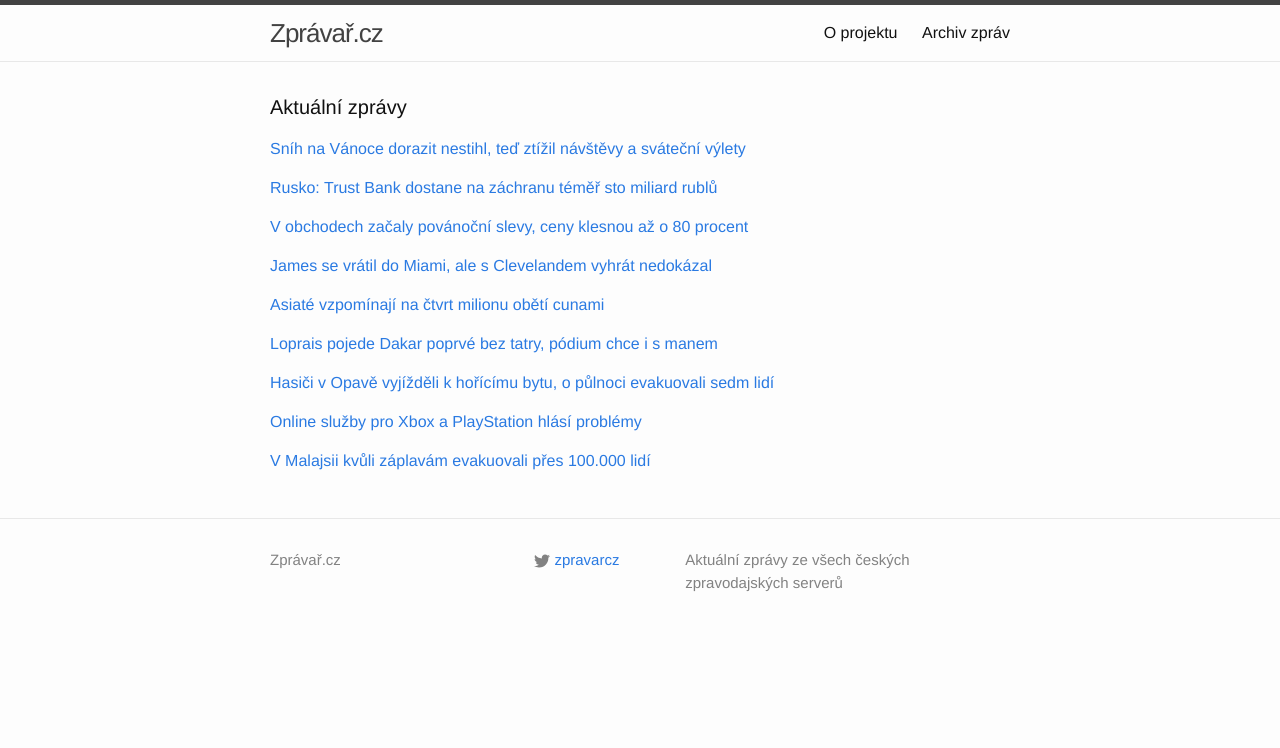
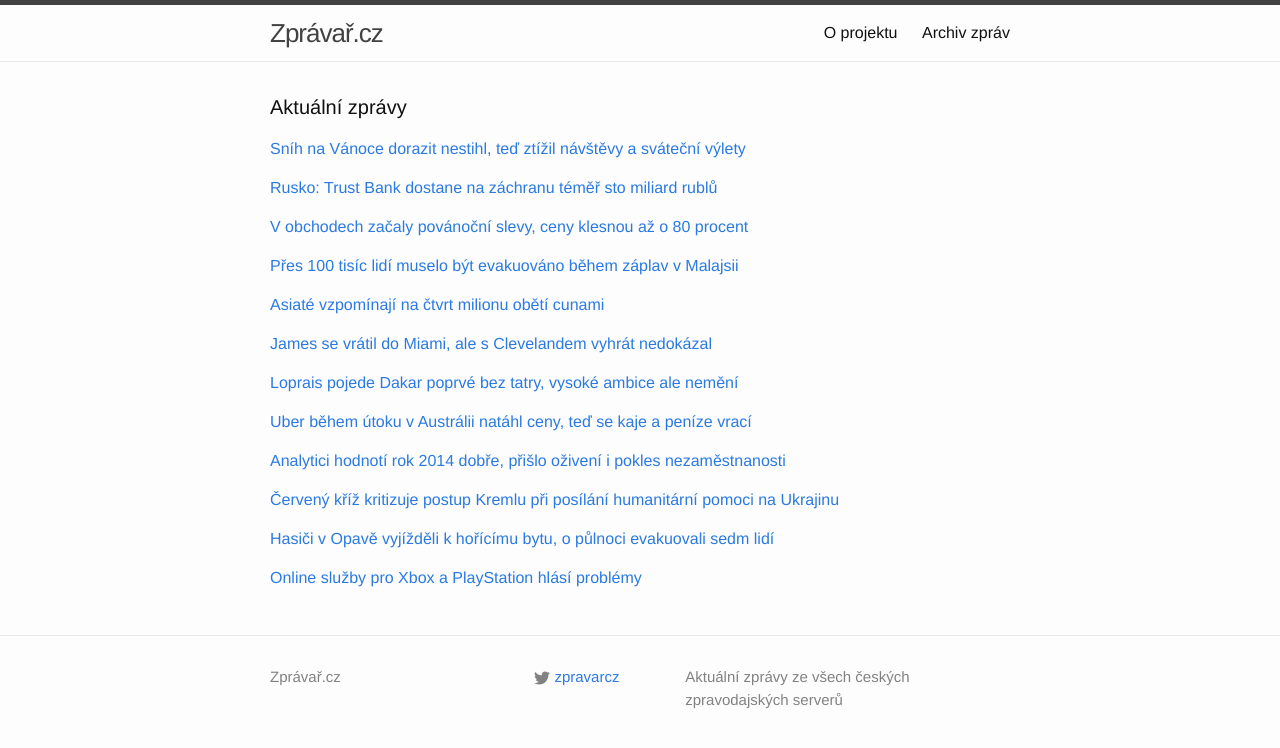
Before and after one commit to adliska/zpravar, a Jekyll site: the page built from index.html, in a window 1280 px wide. Shown: the top 748 px of the page. Built offline with Jekyll 4.4.1, drawn with Linux system fonts in a browser that asks for light colours.

Commit message:
zpravar news update

```diff
--- a/index.html
+++ b/index.html
@@ -38,13 +38,14 @@ layout: default
 <li><a href=http://zpravy.e15.cz/byznys/obchod-a-sluzby/obchody-po-vanocich-otviraji-na-zakazniky-cekaji-vyrazne-slevy-1148694>Obchody po Vánocích otvírají, na zákazníky čekají výrazné slevy - zpravy.e15.cz</a></li>
 <li><a href=http://www.denik.cz/ekonomika/obchody-se-po-vanocich-otviraji-zacina-hlavni-vlna-vyprodeju-20141226.html>Obchody se po Vánocích otvírají, začíná hlavní vlna výprodejů - www.denik.cz</a></li>
 </ul>
-</div><p><a href="javascript:;" onclick="toggle_visibility('zpravy3')">James se vrátil do Miami, ale s Clevelandem vyhrát nedokázal</a></p>
+</div><p><a href="javascript:;" onclick="toggle_visibility('zpravy3')">Přes 100 tisíc lidí muselo být evakuováno během záplav v Malajsii </a></p>
 <div id="zpravy3" style="display:none">
 <ul>
-<li><a href=http://sport.aktualne.cz/james-se-vratil-do-miami-ale-s-clevelandem-vyhrat-nedokazal/r~930a91b48ce511e49bec0025900fea04/>James se vrátil do Miami, ale s Clevelandem vyhrát nedokázal - sport.aktualne.cz</a></li>
-<li><a href=http://sport.idnes.cz/basketbalova-nba-0kd-/basket.aspx?c=A141226_094633_sport-basket_ald>Návrat krále nebyl vítězný. James s Clevelandem v Miami prohrál - sport.idnes.cz</a></li>
-<li><a href=http://www.sportovninoviny.cz/zpravy/james-se-vratil-do-miami-ale-s-clevelandem-vyhrat-nedokazal/1162461>James se vrátil do Miami, ale s Clevelandem vyhrát nedokázal - www.sportovninoviny.cz</a></li>
-<li><a href=http://www.denik.cz/ostatni_sport/pikantni-bitva-james-se-vratil-do-miami-cleveland-ale-k-vyhre-nedovedl-20141226.html>Pikantní bitva. James se vrátil do Miami, Cleveland k výhře nedovedl - www.denik.cz</a></li>
+<li><a href=http://www.lidovky.cz/pres-100-tisic-lidi-muselo-byt-evakuovano-behem-zaplav-v-malajsii-ps5-/zpravy-svet.aspx?c=A141226_111025_ln_zahranici_Ele>Přes 100 tisíc lidí muselo být evakuováno během záplav v Malajsii  - www.lidovky.cz</a></li>
+<li><a href=http://zpravy.idnes.cz/kvuli-povodnim-v-malajsii-se-evakuovalo-sto-tisic-lidi-p1h-/zahranicni.aspx?c=A141226_111721_zahranicni_ert>Malajsie evakuovala sto tisíc lidí kvůli záplavám, premiér byl na golfu - zpravy.idnes.cz</a></li>
+<li><a href=http://www.ceskenoviny.cz/zpravy/zpravy/v-malajsii-kvuli-zaplavam-evakuovali-pres-100-000-lidi/1162479>V Malajsii kvůli záplavám evakuovali přes 100.000 lidí - www.ceskenoviny.cz</a></li>
+<li><a href=http://www.ceskatelevize.cz/ct24/svet/296440-povodne-v-malajsii-vyhnaly-z-domovu-pres-100-tisic-lidi/>Povodně v Malajsii vyhnaly z domovů přes 100 tisíc lidí - www.ceskatelevize.cz</a></li>
+<li><a href=http://zpravy.aktualne.cz/zahranici/v-malajsii-kvuli-zaplavam-evakuovali-pres-sti-tisic-lidi/r~a9c7eef88cc511e498be002590604f2e/>V Malajsii kvůli záplavám evakuovali přes sto tisíc lidí - zpravy.aktualne.cz</a></li>
 </ul>
 </div><p><a href="javascript:;" onclick="toggle_visibility('zpravy4')">Asiaté vzpomínají na čtvrt milionu obětí cunami</a></p>
 <div id="zpravy4" style="display:none">
@@ -54,32 +55,56 @@ layout: default
 <li><a href=http://www.lidovky.cz/lide-v-asii-si-pripominaji-deset-let-od-tsunami-fq8-/zpravy-svet.aspx?c=A141226_082127_ln_zahranici_Ele>Lidé v Asii si připomínají deset let od tsunami  - www.lidovky.cz</a></li>
 <li><a href=http://www.novinky.cz/zahranicni/svet/357241-pred-deseti-lety-uderila-niciva-vlna-tsunami-zabila-ctvrt-milionu-lidi.html>Před deseti lety udeřila ničivá vlna tsunami, zabila čtvrt miliónu lidí - www.novinky.cz</a></li>
 </ul>
-</div><p><a href="javascript:;" onclick="toggle_visibility('zpravy5')">Loprais pojede Dakar poprvé bez tatry, pódium chce i s manem</a></p>
+</div><p><a href="javascript:;" onclick="toggle_visibility('zpravy5')">James se vrátil do Miami, ale s Clevelandem vyhrát nedokázal</a></p>
 <div id="zpravy5" style="display:none">
 <ul>
+<li><a href=http://sport.aktualne.cz/james-se-vratil-do-miami-ale-s-clevelandem-vyhrat-nedokazal/r~930a91b48ce511e49bec0025900fea04/>James se vrátil do Miami, ale s Clevelandem vyhrát nedokázal - sport.aktualne.cz</a></li>
+<li><a href=http://sport.idnes.cz/basketbalova-nba-0kd-/basket.aspx?c=A141226_094633_sport-basket_ald>Návrat krále nebyl vítězný. James s Clevelandem v Miami prohrál - sport.idnes.cz</a></li>
+<li><a href=http://www.sportovninoviny.cz/zpravy/james-se-vratil-do-miami-ale-s-clevelandem-vyhrat-nedokazal/1162461>James se vrátil do Miami, ale s Clevelandem vyhrát nedokázal - www.sportovninoviny.cz</a></li>
+<li><a href=http://www.denik.cz/ostatni_sport/pikantni-bitva-james-se-vratil-do-miami-cleveland-ale-k-vyhre-nedovedl-20141226.html>Pikantní bitva. James se vrátil do Miami, Cleveland k výhře nedovedl - www.denik.cz</a></li>
+</ul>
+</div><p><a href="javascript:;" onclick="toggle_visibility('zpravy6')">Loprais pojede Dakar poprvé bez tatry, vysoké ambice ale nemění</a></p>
+<div id="zpravy6" style="display:none">
+<ul>
+<li><a href=http://www.sportovninoviny.cz/zpravy/loprais-pojede-dakar-poprve-bez-tatry-vysoke-ambice-ale-nemeni/1162485>Loprais pojede Dakar poprvé bez tatry, vysoké ambice ale nemění - www.sportovninoviny.cz</a></li>
 <li><a href=http://sport.aktualne.cz/loprais-pojede-dakar-poprve-bez-tatry-podium-chce-i-s-manem/r~2b8a65b88ceb11e49f60002590604f2e/>Loprais pojede Dakar poprvé bez tatry, pódium chce i s manem - sport.aktualne.cz</a></li>
 <li><a href=http://sport.idnes.cz/ales-loprais-rallye-dakar-0yi-/motorsport.aspx?c=A141226_114130_motorsport_ald>Loprais pojede Dakar poprvé bez tatry, vysoké ambice ale nemění - sport.idnes.cz</a></li>
 <li><a href=http://www.denik.cz/motorismus/loprais-miri-na-dakar-poprve-bez-tatry-vysoke-ambice-se-nemeni-20141226.html>Loprais míří na Dakar bez tatry. Vysoké ambice zůstávají: Pole mi nesmí ujet - www.denik.cz</a></li>
 </ul>
-</div><p><a href="javascript:;" onclick="toggle_visibility('zpravy6')">Hasiči v Opavě vyjížděli k hořícímu bytu, o půlnoci evakuovali sedm lidí</a></p>
-<div id="zpravy6" style="display:none">
+</div><p><a href="javascript:;" onclick="toggle_visibility('zpravy7')">Uber během útoku v Austrálii natáhl ceny, teď se kaje a peníze vrací</a></p>
+<div id="zpravy7" style="display:none">
+<ul>
+<li><a href=http://ekonomika.idnes.cz/taxisluzba-uber-vraci-penize-utoky-v-australii-f5j-/eko-zahranicni.aspx?c=A141226_121756_eko-zahranicni_hro>Uber během útoku v Austrálii natáhl ceny, teď se kaje a peníze vrací - ekonomika.idnes.cz</a></li>
+<li><a href=http://byznys.ihned.cz/c1-63301250-sydney-teroristicky-utok-taxi-uber-vyssi-ceny>Uber zneužil útoku teroristy v Sydney a účtoval si vyšší ceny, čelí kritice - byznys.ihned.cz</a></li>
+<li><a href=http://zpravy.aktualne.cz/ekonomika/sluzba-uber-vydelala-na-utoku-v-sydney-ted-penize-vrati/r~5f3cab648cf011e490f70025900fea04/>Služba Uber vydělala na útoku v Sydney. Teď peníze vrátí - zpravy.aktualne.cz</a></li>
+<li><a href=http://www.denik.cz/ekonomika/sluzba-uber-tezila-z-utoku-na-kavarnu-v-sydney-ted-celi-kritice-20141226.html>Služba Uber těžila z útoku na kavárnu v Sydney, teď čelí kritice - www.denik.cz</a></li>
+</ul>
+</div><p><a href="javascript:;" onclick="toggle_visibility('zpravy8')">Analytici hodnotí rok 2014 dobře, přišlo oživení i pokles nezaměstnanosti</a></p>
+<div id="zpravy8" style="display:none">
+<ul>
+<li><a href=http://byznys.ihned.cz/c1-63301240-analytici-nezamestnanost-v-cesku-klesa-investice-hdp-ekonomika-oziveni>Analytici hodnotí rok 2014 dobře, přišlo oživení i pokles nezaměstnanosti - byznys.ihned.cz</a></li>
+<li><a href=http://www.financninoviny.cz/zpravodajstvi/zpravy/pro-letosni-rok-je-v-ekonomice-charakteristicke-hlavne-oziveni/1162464>Pro letošní rok je v ekonomice charakteristické hlavně oživení - www.financninoviny.cz</a></li>
+<li><a href=http://zpravy.e15.cz/domaci/ekonomika/2014-rok-ekonomickeho-oziveni-podle-analytiku-se-probudili-spotrebitele-1148705>2014: rok ekonomického oživení. Podle analytiků se probudili spotřebitelé - zpravy.e15.cz</a></li>
+</ul>
+</div><p><a href="javascript:;" onclick="toggle_visibility('zpravy9')">Červený kříž kritizuje postup Kremlu při posílání humanitární pomoci na Ukrajinu</a></p>
+<div id="zpravy9" style="display:none">
+<ul>
+<li><a href=http://www.rozhlas.cz/_zprava/cerveny-kriz-kritizuje-postup-kremlu-pri-posilani-humanitarni-pomoci-na-ukrajinu--1436763>Červený kříž kritizuje postup Kremlu při posílání humanitární pomoci na Ukrajinu - www.rozhlas.cz</a></li>
+<li><a href=http://www.tyden.cz/rubriky/zahranici/rusko-a-okoli/na-ukrajinu-putoval-dalsi-humanitarni-konvoj-invaze_328341.html>Na Ukrajinu putoval další humanitární konvoj. Invaze? - www.tyden.cz</a></li>
+<li><a href=http://www.novinky.cz/zahranicni/evropa/357239-sef-cerveneho-krize-v-moskve-humanitarni-konvoje-spis-invaze.html>Šéf Červeného kříže v Moskvě: Humanitární konvoje? Spíš invaze - www.novinky.cz</a></li>
+</ul>
+</div><p><a href="javascript:;" onclick="toggle_visibility('zpravy10')">Hasiči v Opavě vyjížděli k hořícímu bytu, o půlnoci evakuovali sedm lidí</a></p>
+<div id="zpravy10" style="display:none">
 <ul>
 <li><a href=http://ostrava.idnes.cz/pozar-obyvaciho-pokoje-v-opave-dzb-/ostrava-zpravy.aspx?c=A141226_114221_ostrava-zpravy_kol>Hasiči v Opavě vyjížděli k hořícímu bytu, o půlnoci evakuovali sedm lidí - ostrava.idnes.cz</a></li>
 <li><a href=http://zpravy.aktualne.cz/regiony/pri-pozaru-v-opave-se-zranili-ctyri-lide-nadychali-se-koure/r~9bea7f128ce311e4b98c002590604f2e/>Při požáru v Opavě se zranili čtyři lidé, nadýchali se kouře - zpravy.aktualne.cz</a></li>
 <li><a href=http://www.novinky.cz/krimi/357247-pri-pozaru-v-opavskem-byte-se-zranili-ctyri-lide.html>Při požáru v opavském bytě se zranili čtyři lidé - www.novinky.cz</a></li>
 </ul>
-</div><p><a href="javascript:;" onclick="toggle_visibility('zpravy7')">Online služby pro Xbox a PlayStation hlásí problémy</a></p>
-<div id="zpravy7" style="display:none">
+</div><p><a href="javascript:;" onclick="toggle_visibility('zpravy11')">Online služby pro Xbox a PlayStation hlásí problémy</a></p>
+<div id="zpravy11" style="display:none">
 <ul>
 <li><a href=http://zpravy.aktualne.cz/ekonomika/online-sluzby-pro-xbox-a-playstation-hlasi-problemy/r~419fdb648cdf11e490f70025900fea04/>Online služby pro Xbox a PlayStation hlásí problémy - zpravy.aktualne.cz</a></li>
 <li><a href=http://e-svet.e15.cz/internet/online-sluzby-konzoli-playstation-a-xbox-hlasi-potize-pry-kvuli-hackerum-1148702>Online služby konzolí PlayStation a Xbox hlásí potíže, prý kvůli hackerům - e-svet.e15.cz</a></li>
 <li><a href=http://www.novinky.cz/internet-a-pc/357244-sluzby-pro-xbox-a-playstation-mely-problemy-asi-kvuli-hackerum.html>Služby pro Xbox a PlayStation měly problémy, asi kvůli hackerům - www.novinky.cz</a></li>
 </ul>
-</div><p><a href="javascript:;" onclick="toggle_visibility('zpravy8')">V Malajsii kvůli záplavám evakuovali přes 100.000 lidí</a></p>
-<div id="zpravy8" style="display:none">
-<ul>
-<li><a href=http://www.ceskenoviny.cz/zpravy/zpravy/v-malajsii-kvuli-zaplavam-evakuovali-pres-100-000-lidi/1162479>V Malajsii kvůli záplavám evakuovali přes 100.000 lidí - www.ceskenoviny.cz</a></li>
-<li><a href=http://www.ceskatelevize.cz/ct24/svet/296440-povodne-v-malajsii-vyhnaly-z-domovu-pres-100-tisic-lidi/>Povodně v Malajsii vyhnaly z domovů přes 100 tisíc lidí - www.ceskatelevize.cz</a></li>
-<li><a href=http://zpravy.aktualne.cz/zahranici/v-malajsii-kvuli-zaplavam-evakuovali-pres-sti-tisic-lidi/r~a9c7eef88cc511e498be002590604f2e/>V Malajsii kvůli záplavám evakuovali přes sto tisíc lidí - zpravy.aktualne.cz</a></li>
-</ul>
 </div></div>
```
